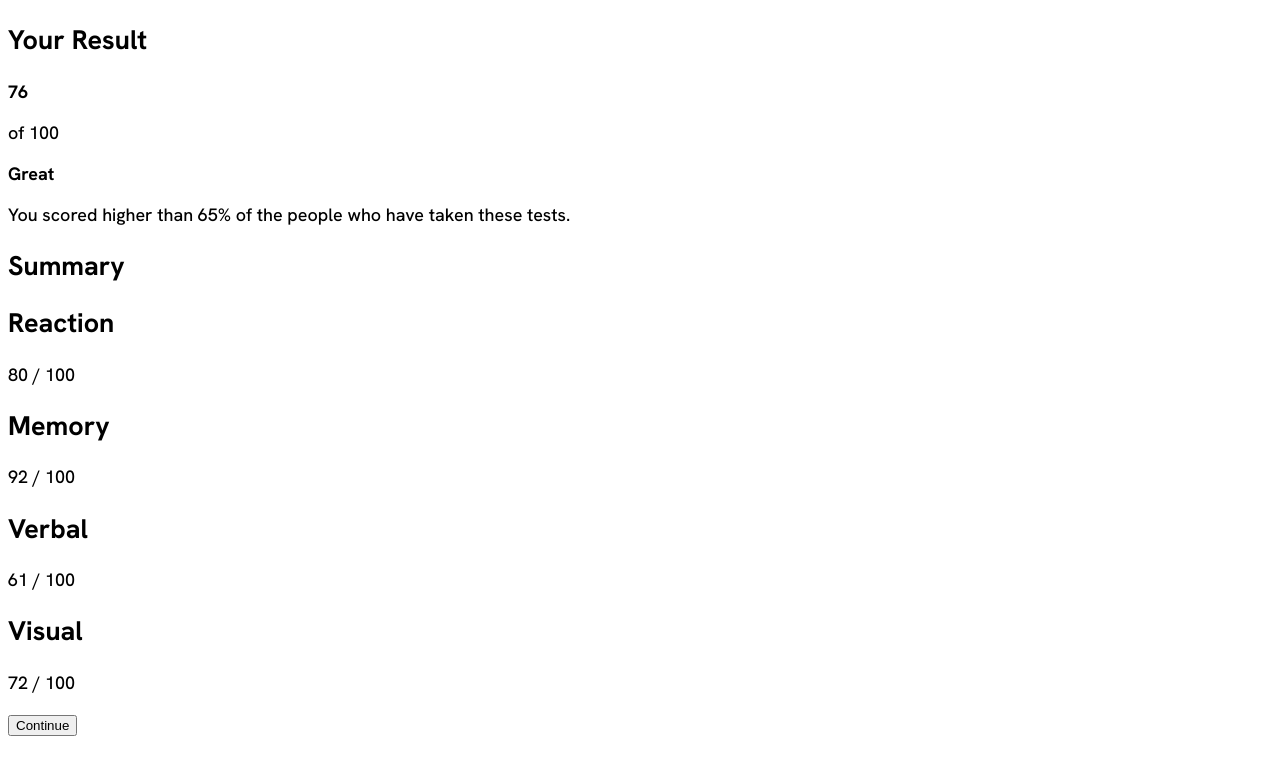
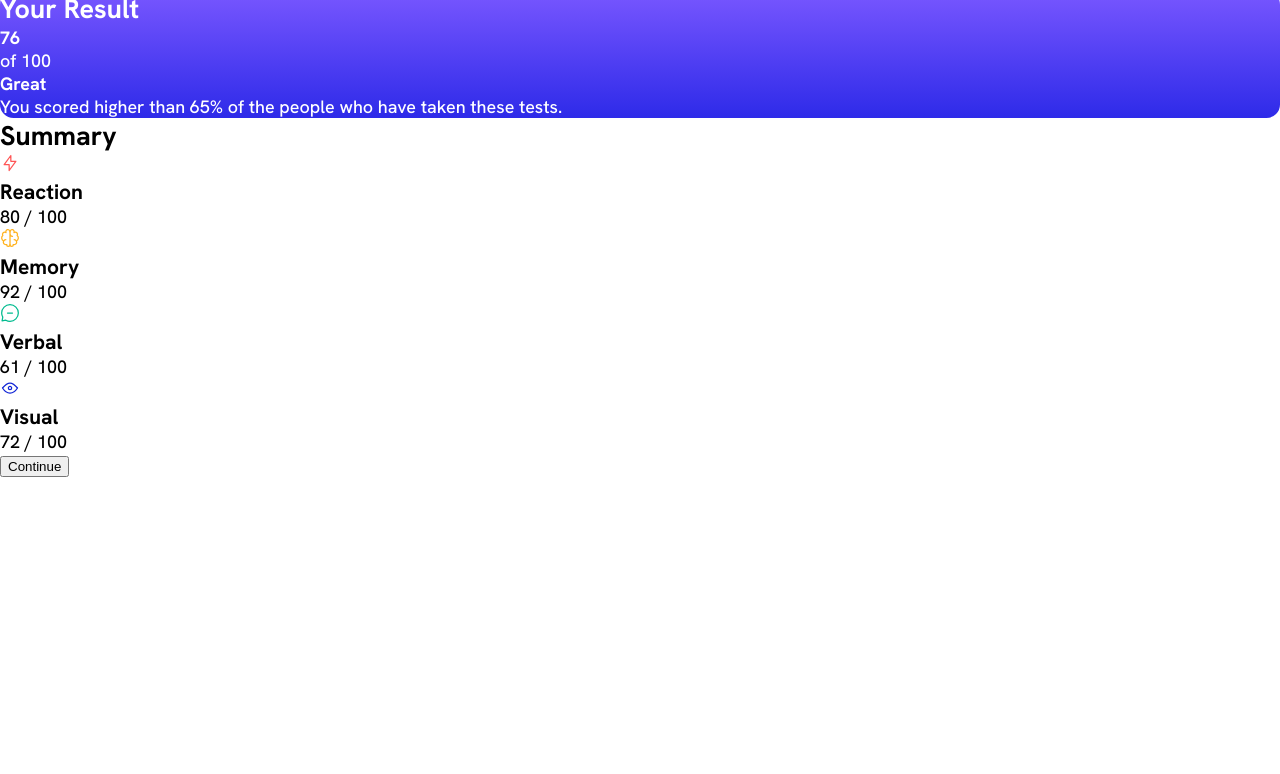
Before and after one commit to bdesroches10/fem-remote-sum-component, a plain HTML site: page index.html in a window 1280 px wide. Drawn offline with Linux system fonts and the light colour scheme.

Commit message:
Adds semantics for HTML and baseline styles

```diff
--- a/index.html
+++ b/index.html
@@ -4,7 +4,7 @@
   <meta charset="UTF-8">
   <meta name="viewport" content="width=device-width, initial-scale=1.0"> <!-- displays site properly based on user's device -->
 
-  <link rel="icon" type="image/png" sizes="32x32" href="./assets/images/favicon-32x32.png">
+  <link rel="icon" type="image/png" sizes="32x32" href="images/favicon-32x32.png">
 
   <!--Link Style sheet-->
   <link rel="stylesheet" type="text/css" href="styles.css" />
@@ -29,21 +29,25 @@
     </section>
 
     <section class="summary">
-      <h1>Summary</h1>
-      <div>
-        <h2>Reaction</h2>
+      <h2>Summary</h2>
+      <div class="category reaction">
+        <img src="images/icon-reaction.svg" alt="" />
+        <h3>Reaction</h3>
         <p>80 / 100</p>
       </div>
-      <div>
-        <h2>Memory</h2>
+      <div class="category memory">
+        <img src="images/icon-memory.svg" alt="" />
+        <h3>Memory</h3>
         <p>92 / 100</p>
       </div>
-      <div>
-        <h2>Verbal</h2>
+      <div class="category verbal">
+        <img src="images/icon-verbal.svg" alt="" />
+        <h3>Verbal</h3>
         <p>61 / 100</p>
       </div>
-      <div>
-        <h2>Visual</h2>
+      <div class="category visual">
+        <img src="images/icon-visual.svg" alt="" />
+        <h3>Visual</h3>
         <p>72 / 100</p>
       </div>
     </section>
--- a/styles.css
+++ b/styles.css
@@ -1,4 +1,16 @@
 :root {
     font-family: 'Hanken Grotesk', sans-serif;;
     font-size: 1.1225rem;
+    padding: 0;
 }
+
+* {
+    margin: 0;
+}
+
+.overview {
+    color: hsl(0, 0%, 100%);
+    background-image: linear-gradient(hsl(252, 100%, 67%), hsl(241, 81%, 54%));
+    border-radius: 0.75em;
+    margin-top: -0.5em;
+}
```
